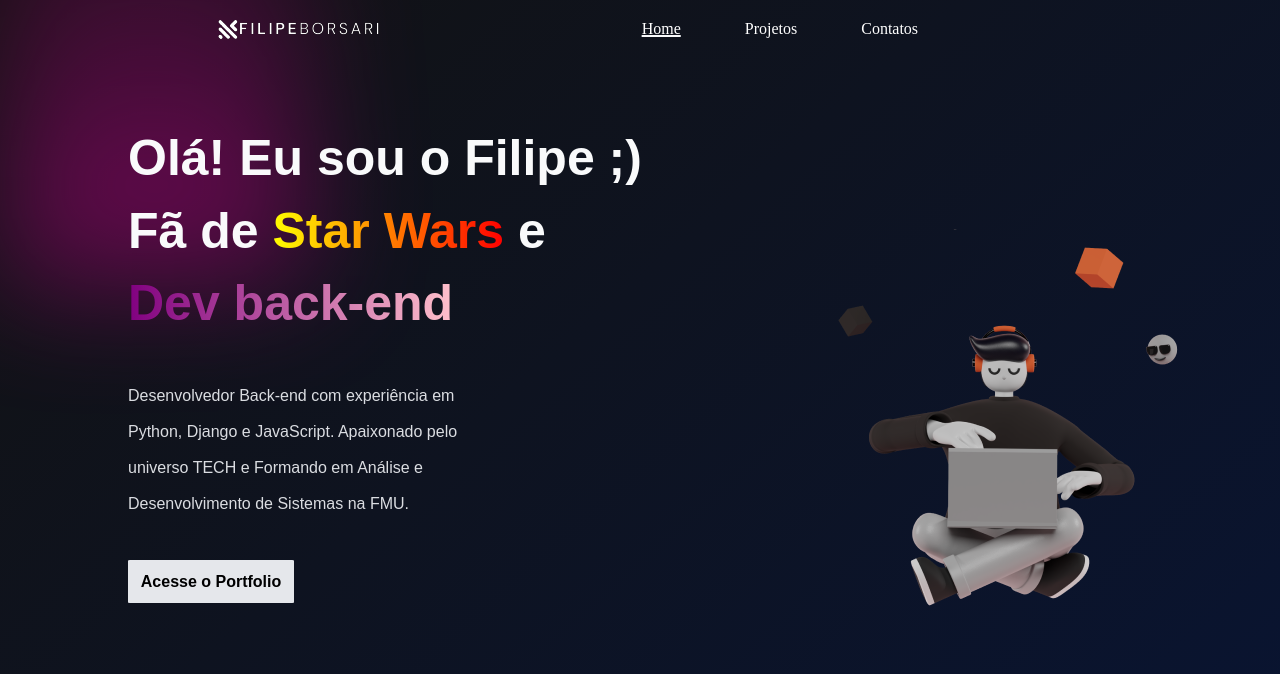
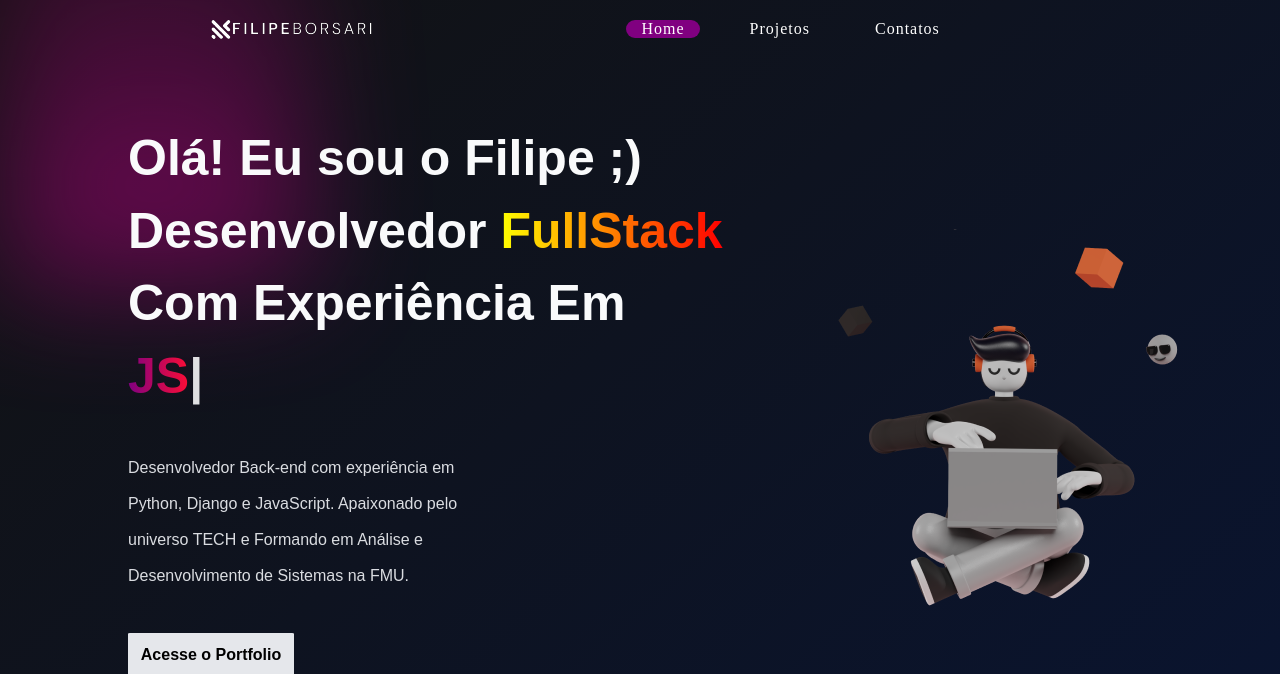
Before and after one commit to FilipeBorsari/portfolio, a Django app: template portfolio/app_home/templates/home/Home.html in a window 1280 px wide. Shown: the top 674 px of the page. Run offline with Django 4.2, Linux system fonts and the light colour scheme; the template is opened without the code that fills it, so the values that code supplies are empty.

Commit message:
alterando Layout botões

```diff
--- a/portfolio/app_home/templates/home/Home.css
+++ b/portfolio/app_home/templates/home/Home.css
@@ -40,28 +40,47 @@
 
 }
 
-.menu li{
-    display: inline-block;
-    margin: 0px 15px;
+.menu ul{
+    display: flex;
+    align-items: center;
 }
 
-.menu li a{
+.menu ul li{
+    list-style: none;
+    margin-left: 35px;
+}
+
+.menu ul li a{
     font-size: 16px;
+    list-style: none;
     text-decoration: none;
+    letter-spacing: 1px;
     color: white;
+    position: relative;
     padding: 10px 15px; /* aumentando area de contato*/
 }
 
-.menu li a:hover{
-   background-color: grey;
+.menu ul li a::after{
+    content: '';
+    display: block;
+    position: absolute;
+    width: 0;
+    height: 3px;
+    background-color: purple;
+    bottom: -10px;
+    left: 0;
+    transition: 0.5s;
+}
 
+.menu ul li a:hover::after{
+    width: 100%;
 }
 
 .menu li.aba-ativa{
-    text-decoration: underline #F9FAFB;
-    text-decoration-thickness: 2px;
+    background-color: purple;
+    border-radius: 25px;
+}
 
-}
 
 .bio{
     position: relative;
@@ -85,8 +104,8 @@
     color: transparent; /* Torna o texto transparente */
 }
 
-.Dev{
-    background: linear-gradient(to right, purple, pink);
+.typed{
+    background: linear-gradient(to right, purple, rgb(253, 13, 53));
     -webkit-background-clip: text; /* Safari, Chrome e outros navegadores baseados em WebKit */
     -moz-background-clip: text; /* Firefox */
     background-clip: text;
--- a/portfolio/app_home/templates/home/Home.html
+++ b/portfolio/app_home/templates/home/Home.html
@@ -17,7 +17,7 @@
         </div><!-- Container Logo-->
         <div class="menu">
             <ul>
-                <li  class="aba-ativa"><a href="Home.html">Home</a></li>
+                <li class="aba-ativa"><a href="Home.html">Home</a></li>
                 <li><a href="Projetos.html">Projetos</a></li>
                 <li><a href="Contatos.html">Contatos</a></li>
             </ul>
@@ -27,8 +27,9 @@
 <main>
     <div class="bio">
     <h1>Olá! Eu sou o Filipe ;)<br>
-        Fã de <span class="StarWars">Star Wars</span> e<br>
-        <span class="Dev">Dev back-end</span></h1>
+        Desenvolvedor <span class="StarWars">FullStack</span><br>
+        Com Experiência Em<br>
+        <span class="typed">Dev back-end</span></h1>
     </div>
     <div class="bio-sub">
         <p>Desenvolvedor Back-end com experiência em<br>
@@ -43,5 +44,20 @@
 
 </main>
 
+
+     <!--Importação do script para efeito de digitação-->
+     <script src="https://unpkg.com/typed.js@2.0.16/dist/typed.umd.js"></script>
+
+     <script>
+         var typed = new Typed('.typed', {
+             strings : ['Web Designer','Python','Django', 'SQL', 'JS'],
+             typeSpeed : 150,
+             backspeed : 50,
+             loop: true
+
+         })
+
+     </script>
+
 </body>
 </html>
```
Also changed, not shown: portfolio/app_home/templates/home/Contatos.css (+33 -12 lines), portfolio/app_home/templates/home/projetos.css (+28 -8 lines), portfolio/app_home/templates/home/Contatos.html (line endings or trailing spaces).
